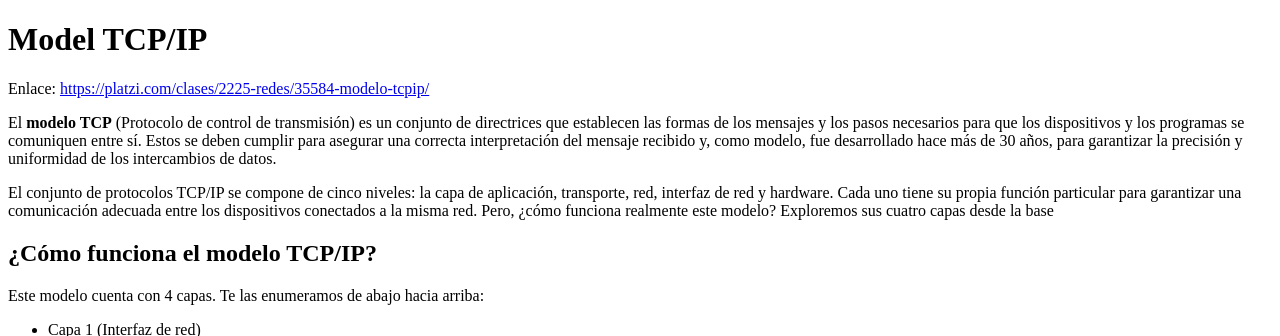
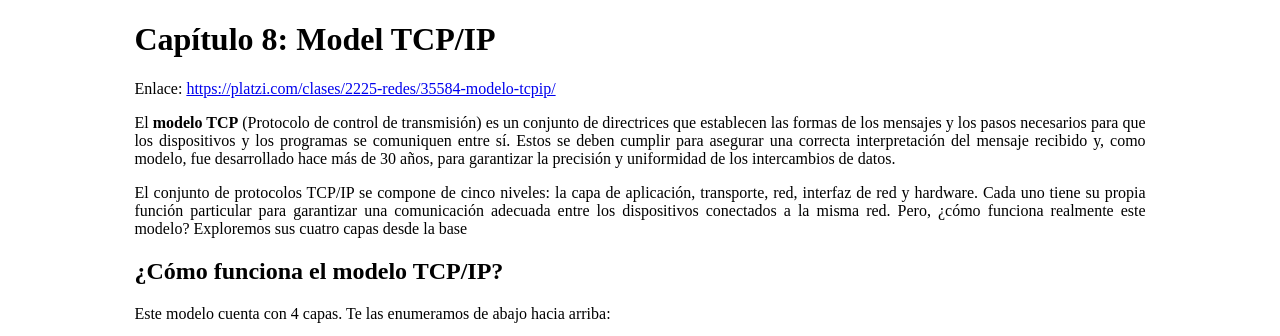
Before and after one commit to apodaka/ejemploshtmlycss, a plain HTML site: page platzi/redes_computacionales.html in a window 1280 px wide. Shown: the top 336 px of the page. Drawn offline with Linux system fonts and the light colour scheme; a web font is replaced by a local one.

Commit message:
agregando recursos proporcionados en Platzi

```diff
--- a/platzi/redes_computacionales.html
+++ b/platzi/redes_computacionales.html
@@ -7,12 +7,19 @@
     <meta name="viewport" content="width=device-width, initial-scale=1.0">
     <title>Document</title>
     <link rel="stylesheet" href="../styles.css" />
+    <style>
+        .Resources-description {
+            width: 80%;
+            text-align: justify;
+            margin: 0 auto;
+        }
+    </style>
 </head>
 
 <body>
     <!-- INICIA Modelo TCP / IP -->
     <div class="Resources-description">
-        <h1>Model TCP/IP</h1>
+        <h1>Cap&iacute;tulo 8: Model TCP/IP</h1>
         <p>Enlace: <a
                 href="https://platzi.com/clases/2225-redes/35584-modelo-tcpip/">https://platzi.com/clases/2225-redes/35584-modelo-tcpip/</a>
         </p>
@@ -121,7 +128,7 @@
     <!-- TERMINA Modelo TCP / IP -->
     <hr />
     <!-- INICIA Identificando las redes: IP y su estructura -->
-    <h1>Identificando las redes: IP y su estructura</h1>
+    <h1>Cap&iacute;tulo 9: Identificando las redes: IP y su estructura</h1>
     <p>Enlace: <a href="https://platzi.com/clases/2225-redes/35584-modelo-tcpip/">https://platzi.com/clases/2225-redes/35584-modelo-tcpip/</a></p>
     <div class="Resources-description">
         <p>IP significa Internet Protocol. Es la manera en la que las computadoras se identifican en internet.</p>
```
